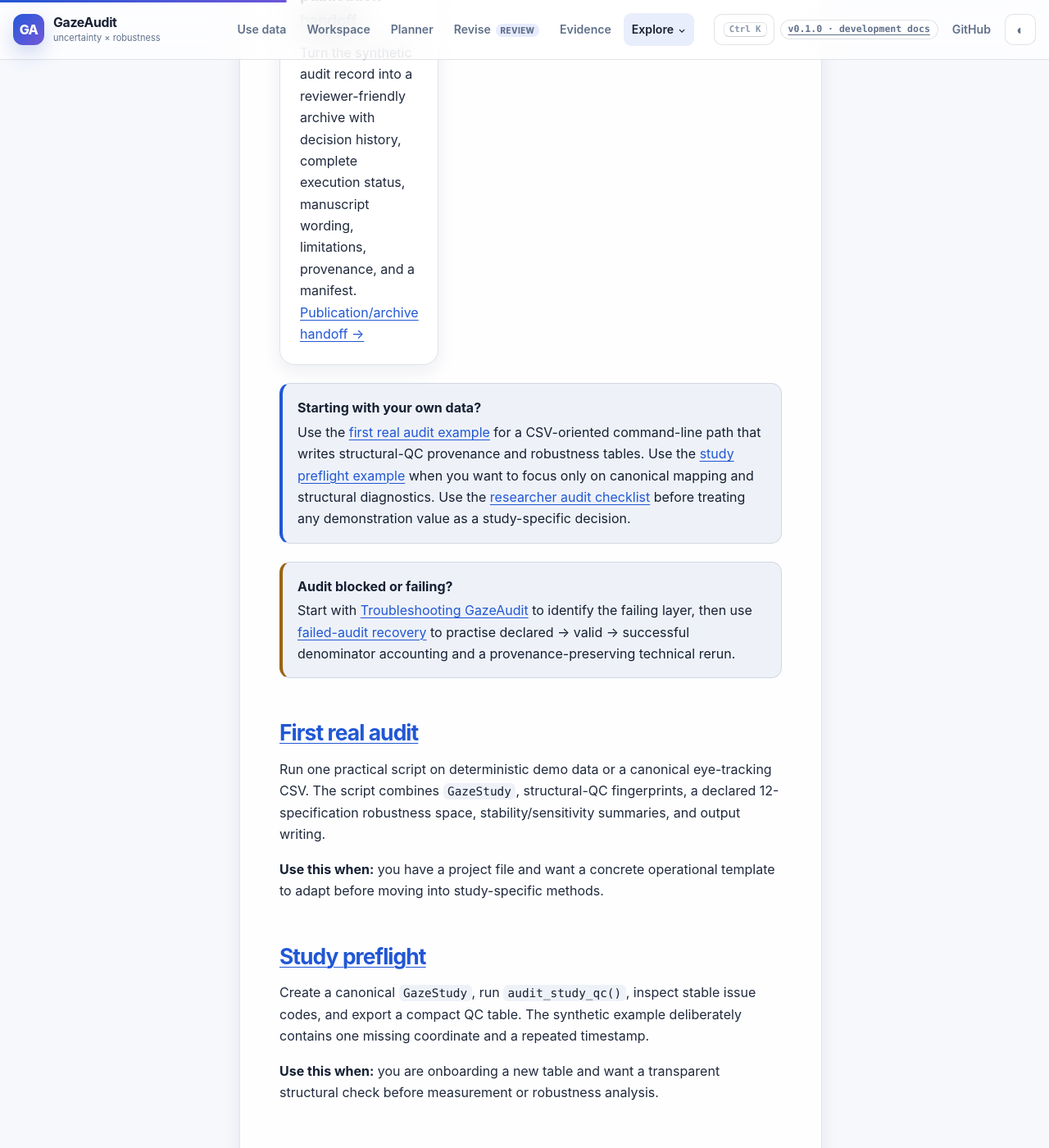
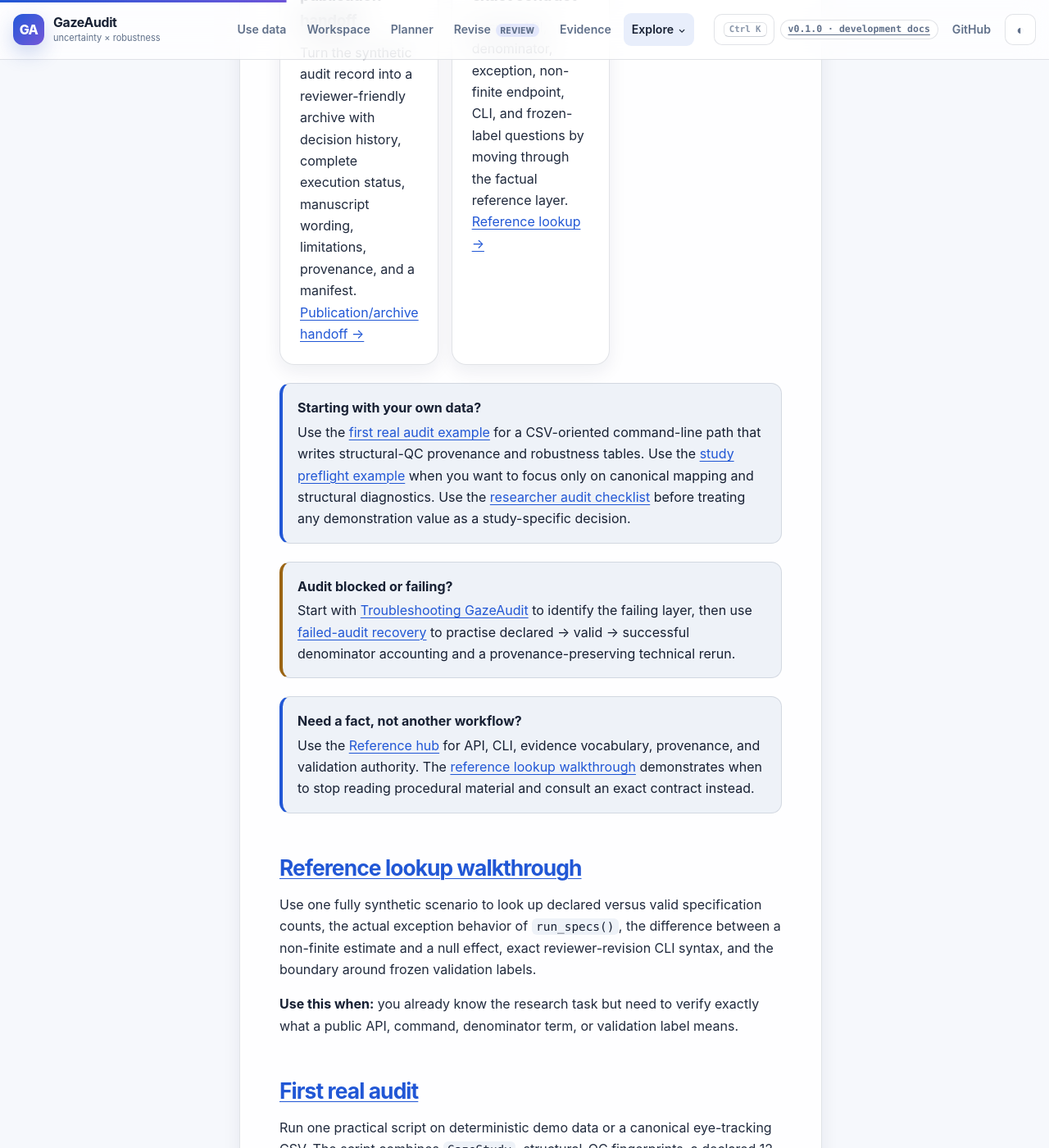
Before and after one commit to stefanosbalaskas/GazeAudit, a Jekyll site: the page built from docs/examples/index.md, in a window 1280 px wide and 1400 px high, scrolled down 2442 px. Shown: the whole window at 82% size. Built offline with Jekyll 4.4.1, drawn with Linux system fonts in a browser that asks for light colours; some of the changed text lies outside the part shown.

Commit message:
docs: surface reference lookup example

```diff
--- a/docs/examples/index.md
+++ b/docs/examples/index.md
@@ -71,6 +71,12 @@ These examples are intentionally small. Demonstration datasets are **synthetic u
     <p>Turn the synthetic audit record into a reviewer-friendly archive with decision history, complete execution status, manuscript wording, limitations, provenance, and a manifest.</p>
     <p><a href="publication-archive-handoff/">Publication/archive handoff →</a></p>
   </article>
+  <article class="card">
+    <div class="card-icon" aria-hidden="true">11</div>
+    <h3>Look up the exact contract</h3>
+    <p>Answer API, denominator, exception, non-finite endpoint, CLI, and frozen-label questions by moving through the factual reference layer.</p>
+    <p><a href="reference-lookup-workflow/">Reference lookup →</a></p>
+  </article>
 </div>
 
 <div class="callout info">
@@ -82,6 +88,17 @@ Use the <a href="first-real-audit/">first real audit example</a> for a CSV-orien
 <strong>Audit blocked or failing?</strong>
 Start with <a href="../guides/troubleshooting/">Troubleshooting GazeAudit</a> to identify the failing layer, then use <a href="failed-audit-recovery/">failed-audit recovery</a> to practise declared → valid → successful denominator accounting and a provenance-preserving technical rerun.
 </div>
+
+<div class="callout info">
+<strong>Need a fact, not another workflow?</strong>
+Use the <a href="../reference/">Reference hub</a> for API, CLI, evidence vocabulary, provenance, and validation authority. The <a href="reference-lookup-workflow/">reference lookup walkthrough</a> demonstrates when to stop reading procedural material and consult an exact contract instead.
+</div>
+
+## [Reference lookup walkthrough](reference-lookup-workflow/)
+
+Use one fully synthetic scenario to look up declared versus valid specification counts, the actual exception behavior of `run_specs()`, the difference between a non-finite estimate and a null effect, exact reviewer-revision CLI syntax, and the boundary around frozen validation labels.
+
+**Use this when:** you already know the research task but need to verify exactly what a public API, command, denominator term, or validation label means.
 
 ## [First real audit](first-real-audit/)
 
```
